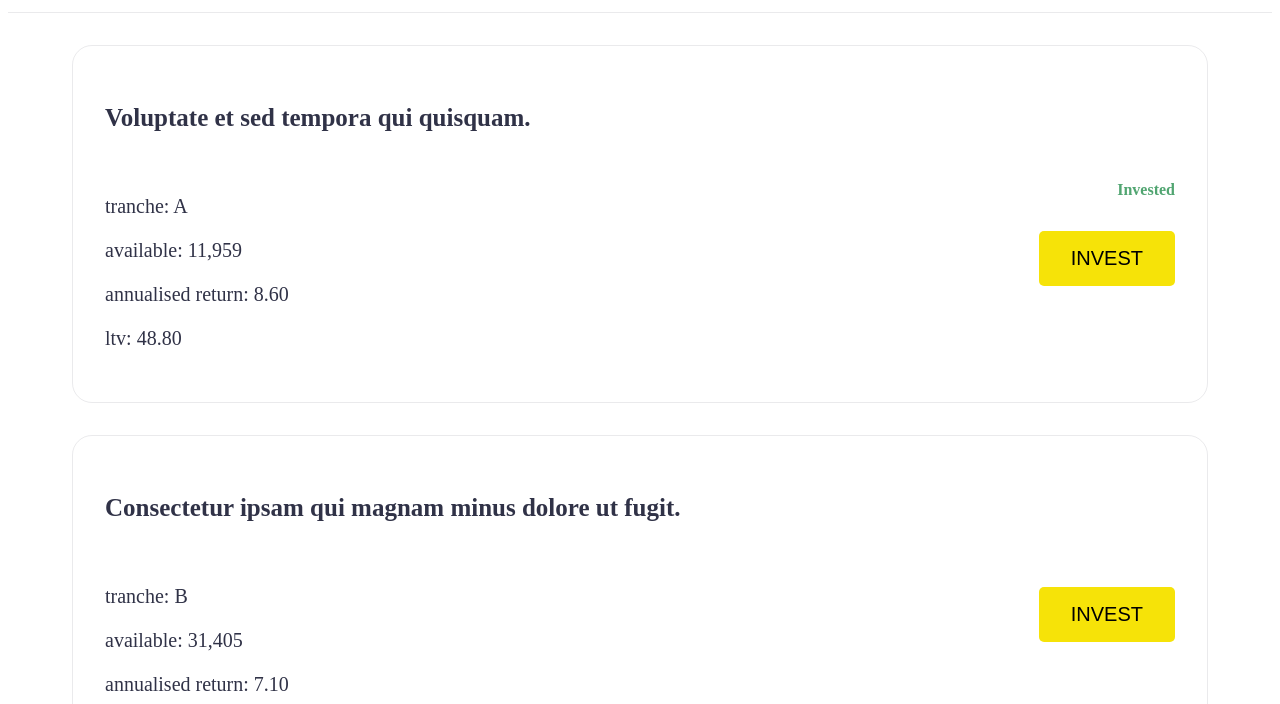
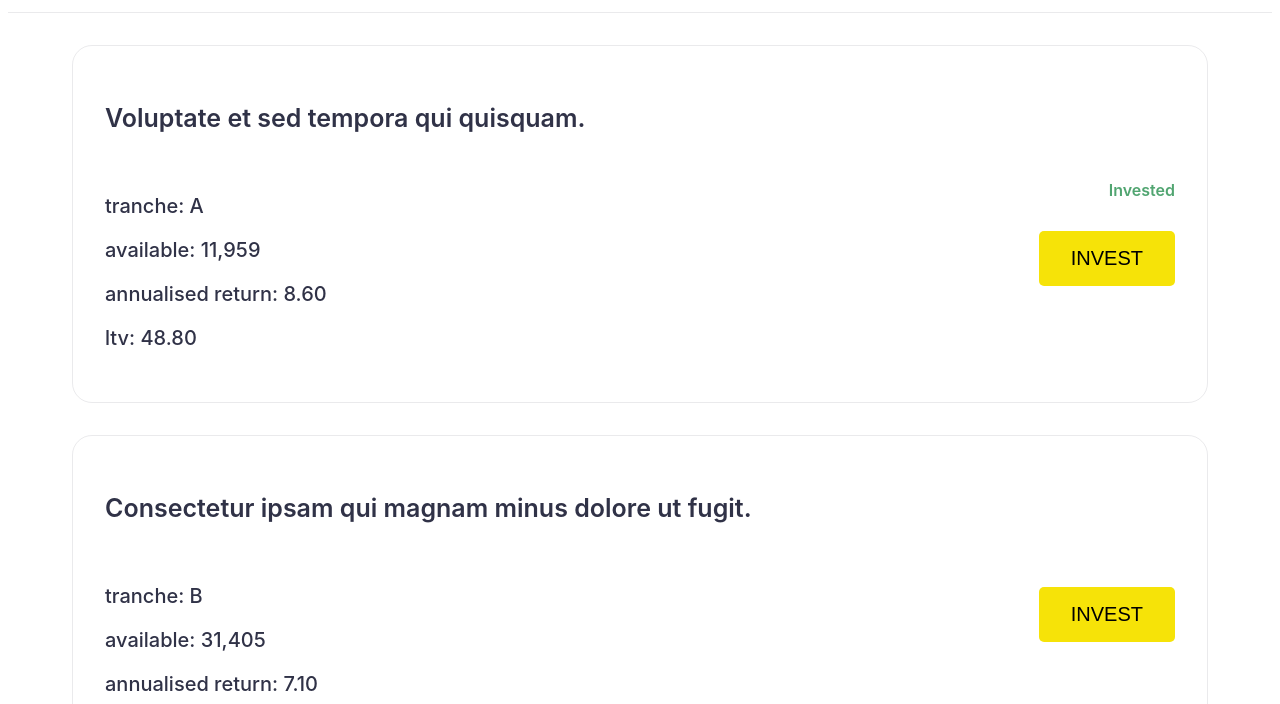
Before and after one commit to KseniaPopova02/CHI_Software_coding_test_react, a React app in the folder app/: page / in a window 1280 px wide. Shown: the part 96-800 px from the top of the page. Built offline with nearby package versions, Linux system fonts and the light colour scheme.

Commit message:
fixed problems with font-family

```diff
--- a/app/src/App/style/_global.scss
+++ b/app/src/App/style/_global.scss
@@ -30,6 +30,8 @@ h6 {
 }
 
 body {
+  font-family: "Inter", sans-serif;
+  font-weight: 500;
   position: relative;
   color: #303247;
   font-size: 20px;
```
Also changed, not shown: app/src/App/style/App.css, 1 other file.
